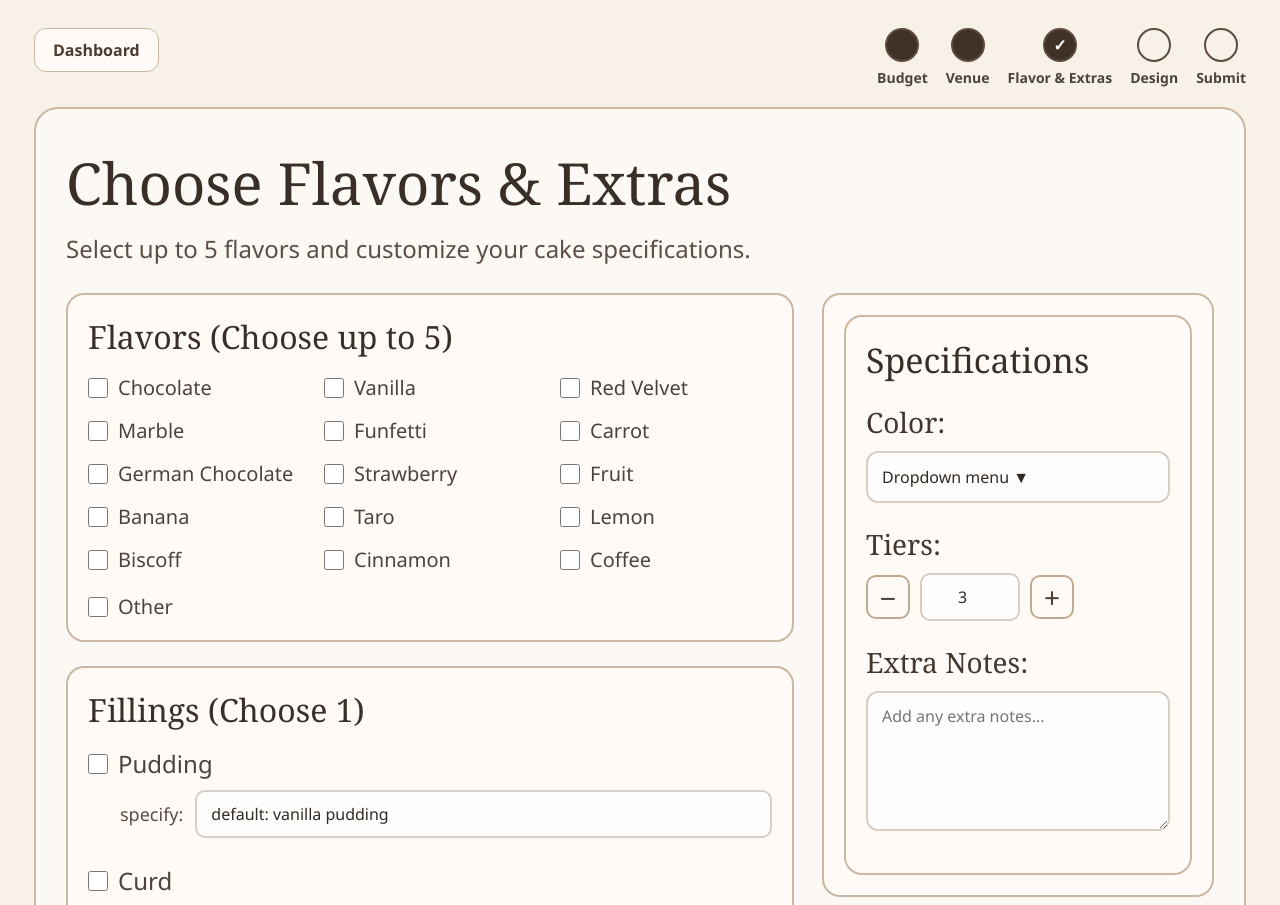
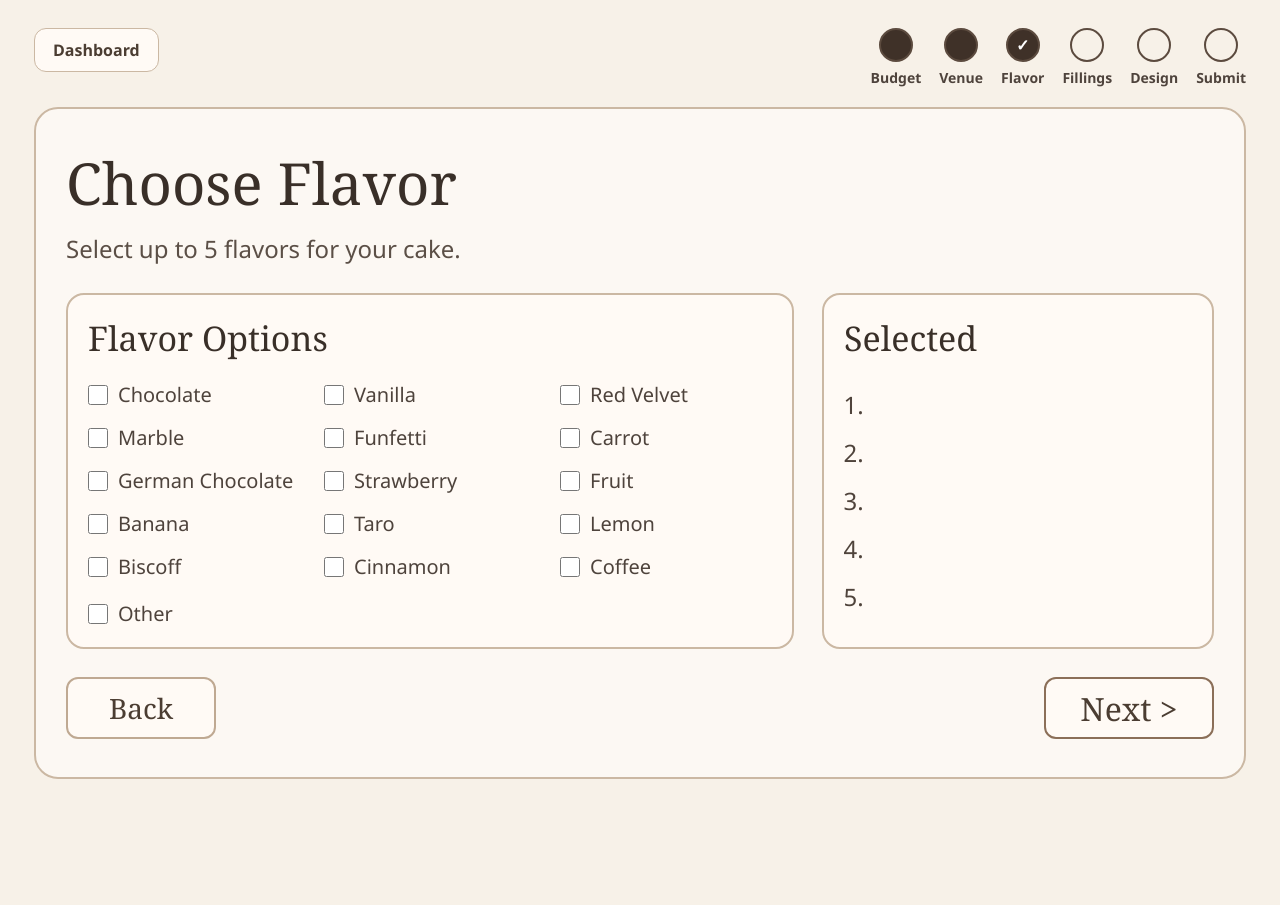
Before and after one commit to alexajimenez24/CakeTalk, a React (Create React App) app: page /flavor in a window 1280 px wide. Shown: the top 905 px of the page. After the commit the page ends 819 px from the top, so only its background shows below. Built offline with nearby package versions, Linux system fonts and the light colour scheme; sample sign-in values are in the browser's storage.

Commit message:
Revert "Combine Flavor and Fillings into one page, update progress tracker"
This reverts commit 9e446eec7f1e69b546cdafa5866c99b16721b615.

```diff
--- a/src/pages/DesignPage.js
+++ b/src/pages/DesignPage.js
@@ -76,6 +76,11 @@ export default function DesignPage() {
     navigate("/flavor");
   };
 
+  const handleGoFillings = () => {
+    saveDraft({ selectedDesign });
+    navigate("/fillings");
+  };
+
   const handleNext = () => {
     saveDraft({ selectedDesign });
     navigate("/submit");
@@ -89,7 +94,8 @@ export default function DesignPage() {
   const steps = [
     "Budget",
     "Venue",
-    "Flavor & Extras",
+    "Flavor",
+    "Fillings",
     "Design",
     "Submit"
   ];
@@ -105,15 +111,16 @@ export default function DesignPage() {
           {steps.map((step, index) => {
             const isBudget = index === 0;
             const isVenue = index === 1;
-            const isFlavorExtras = index === 2;
-            const isDesign = index === 3;
-            const isSubmit = index === 4;
+            const isFlavor = index === 2;
+            const isFillings = index === 3;
+            const isDesign = index === 4;
+            const isSubmit = index === 5;
 
             return (
               <div className="progress-step" key={step}>
                 <button
                   className={`progress-circle ${
-                    isBudget || isVenue || isFlavorExtras || isDesign
+                    isBudget || isVenue || isFlavor || isFillings || isDesign
                       ? "active"
                       : ""
                   }`}
@@ -123,8 +130,10 @@ export default function DesignPage() {
                       ? handleGoBudget
                       : isVenue
                       ? handleGoVenue
-                      : isFlavorExtras
+                      : isFlavor
                       ? handleGoFlavor
+                      : isFillings
+                      ? handleGoFillings
                       : isSubmit
                       ? handleNext
                       : undefined
@@ -179,7 +188,7 @@ export default function DesignPage() {
         </div>
 
         <div className="card-nav-row">
-          <button className="secondary-nav-btn" onClick={handleGoFlavor}>
+          <button className="secondary-nav-btn" onClick={handleGoFillings}>
             Back
           </button>
 
--- a/src/pages/FlavorPage.js
+++ b/src/pages/FlavorPage.js
@@ -1,9 +1,8 @@
-import React, { useEffect, useRef, useMemo, useState } from "react";
+import React, { useEffect, useMemo, useState } from "react";
 import { useNavigate } from "react-router-dom";
 
 const DRAFT_KEY = "caketalk_cake_draft";
 const MAX_FLAVORS = 5;
-const MAX_COLORS = 3;
 
 const flavorOptions = [
   "Chocolate",
@@ -23,109 +22,28 @@ const flavorOptions = [
   "Coffee"
 ];
 
-const fillingOptions = [
-  {
-    id: "pudding",
-    label: "Pudding",
-    defaultText: "default: vanilla pudding"
-  },
-  {
-    id: "curd",
-    label: "Curd",
-    defaultText: "default: lemon curd"
-  },
-  {
-    id: "jam",
-    label: "Jam",
-    defaultText: "default: strawberry jam"
-  },
-  {
-    id: "none",
-    label: "None (will default to frosting)",
-    defaultText: ""
-  }
-];
-
-const colorOptions = [
-  "White",
-  "Ivory",
-  "Cream",
-  "Champagne",
-  "Blush",
-  "Sage",
-  "Dusty Rose",
-  "Lavender",
-  "Sky Blue",
-  "Gold",
-  "Silver"
-];
-
 export default function FlavorPage() {
   const navigate = useNavigate();
-  const dropdownRef = useRef(null);
-
   const [selectedFlavors, setSelectedFlavors] = useState([]);
   const [otherChecked, setOtherChecked] = useState(false);
   const [otherFlavorText, setOtherFlavorText] = useState("");
-  const [flavorMessage, setFlavorMessage] = useState("");
-
-  const [selectedFilling, setSelectedFilling] = useState("");
-  const [fillingSpecs, setFillingSpecs] = useState({
-    pudding: "default: vanilla pudding",
-    curd: "default: lemon curd",
-    jam: "default: strawberry jam"
-  });
-  const [cakeColors, setCakeColors] = useState([]);
-  const [showColorMenu, setShowColorMenu] = useState(false);
-  const [tiers, setTiers] = useState(3);
-  const [extraNotes, setExtraNotes] = useState("");
-  const [colorMessage, setColorMessage] = useState("");
-
+  const [message, setMessage] = useState("");
   const [showLeaveModal, setShowLeaveModal] = useState(false);
 
   useEffect(() => {
     const savedDraft = JSON.parse(localStorage.getItem(DRAFT_KEY) || "{}");
 
-    // Load flavor data
     if (Array.isArray(savedDraft.selectedFlavors)) {
       setSelectedFlavors(savedDraft.selectedFlavors);
     }
+
     if (savedDraft.otherFlavorText) {
       setOtherFlavorText(savedDraft.otherFlavorText);
     }
+
     if (savedDraft.otherFlavorEnabled) {
       setOtherChecked(savedDraft.otherFlavorEnabled);
     }
-
-    // Load fillings data
-    if (savedDraft.selectedFilling) {
-      setSelectedFilling(savedDraft.selectedFilling);
-    }
-    if (savedDraft.fillingSpecs) {
-      setFillingSpecs(savedDraft.fillingSpecs);
-    }
-    if (Array.isArray(savedDraft.cakeColors)) {
-      setCakeColors(savedDraft.cakeColors);
-    }
-    if (savedDraft.cakeTiers) {
-      setTiers(savedDraft.cakeTiers);
-    }
-    if (savedDraft.extraNotes) {
-      setExtraNotes(savedDraft.extraNotes);
-    }
-  }, []);
-
-  useEffect(() => {
-    function handleClickOutside(event) {
-      if (dropdownRef.current && !dropdownRef.current.contains(event.target)) {
-        setShowColorMenu(false);
-      }
-    }
-
-    document.addEventListener("mousedown", handleClickOutside);
-    return () => {
-      document.removeEventListener("mousedown", handleClickOutside);
-    };
   }, []);
 
   const saveDraft = (updatedFields) => {
@@ -136,11 +54,6 @@ export default function FlavorPage() {
       selectedFlavors,
       otherFlavorEnabled: otherChecked,
       otherFlavorText,
-      selectedFilling,
-      fillingSpecs,
-      cakeColors,
-      cakeTiers: tiers,
-      extraNotes,
       ...updatedFields
     };
 
@@ -165,26 +78,26 @@ export default function FlavorPage() {
     if (alreadySelected) {
       const updated = selectedFlavors.filter((item) => item !== flavor);
       setSelectedFlavors(updated);
-      setFlavorMessage("");
+      setMessage("");
       saveDraft({ selectedFlavors: updated });
       return;
     }
 
     if (totalSelectedCount >= MAX_FLAVORS) {
-      setFlavorMessage("You can select up to 5 flavors.");
+      setMessage("You can select up to 5 flavors.");
       return;
     }
 
     const updated = [...selectedFlavors, flavor];
     setSelectedFlavors(updated);
-    setFlavorMessage("");
+    setMessage("");
     saveDraft({ selectedFlavors: updated });
   };
 
   const handleOtherToggle = () => {
     if (otherChecked) {
       setOtherChecked(false);
-      setFlavorMessage("");
+      setMessage("");
       saveDraft({
         otherFlavorEnabled: false,
         otherFlavorText
@@ -193,12 +106,12 @@ export default function FlavorPage() {
     }
 
     if (totalSelectedCount >= MAX_FLAVORS) {
-      setFlavorMessage("You can select up to 5 flavors.");
+      setMessage("You can select up to 5 flavors.");
       return;
     }
 
     setOtherChecked(true);
-    setFlavorMessage("");
+    setMessage("");
     saveDraft({
       otherFlavorEnabled: true,
       otherFlavorText
@@ -214,68 +127,40 @@ export default function FlavorPage() {
     });
   };
 
-  const handleSelectFilling = (fillingId) => {
-    const newValue = selectedFilling === fillingId ? "" : fillingId;
-    setSelectedFilling(newValue);
-    saveDraft({ selectedFilling: newValue });
-  };
-
-  const handleSpecChange = (id, value) => {
-    const updatedSpecs = {
-      ...fillingSpecs,
-      [id]: value
-    };
-    setFillingSpecs(updatedSpecs);
-    saveDraft({ fillingSpecs: updatedSpecs });
-  };
-
-  const handleColorToggle = (color) => {
-    const alreadySelected = cakeColors.includes(color);
-
-    if (alreadySelected) {
-      const updated = cakeColors.filter((item) => item !== color);
-      setCakeColors(updated);
-      setColorMessage("");
-      saveDraft({ cakeColors: updated });
-      return;
-    }
-
-    if (cakeColors.length >= MAX_COLORS) {
-      setColorMessage("You can select up to 3 colors.");
-      return;
-    }
-
-    const updated = [...cakeColors, color];
-    setCakeColors(updated);
-    setColorMessage("");
-    saveDraft({ cakeColors: updated });
-  };
-
-  const incrementTiers = () => {
-    const updated = Math.min(10, tiers + 1);
-    setTiers(updated);
-    saveDraft({ cakeTiers: updated });
-  };
-
-  const decrementTiers = () => {
-    const updated = Math.max(1, tiers - 1);
-    setTiers(updated);
-    saveDraft({ cakeTiers: updated });
-  };
-
   const handleGoBudget = () => {
-    saveDraft({});
+    saveDraft({
+      selectedFlavors,
+      otherFlavorEnabled: otherChecked,
+      otherFlavorText
+    });
     navigate("/budget");
   };
 
   const handleGoVenue = () => {
-    saveDraft({});
+    saveDraft({
+      selectedFlavors,
+      otherFlavorEnabled: otherChecked,
+      otherFlavorText
+    });
     navigate("/venue");
   };
 
+  const handleGoFillings = () => {
+    saveDraft({
+      selectedFlavors,
+      otherFlavorEnabled: otherChecked,
+      otherFlavorText
+    });
+    navigate("/fillings");
+  };
+
   const handleNext = () => {
-    saveDraft({});
-    navigate("/design");
+    saveDraft({
+      selectedFlavors,
+      otherFlavorEnabled: otherChecked,
+      otherFlavorText
+    });
+    navigate("/fillings");
   };
 
   const handleDashboardConfirm = () => {
@@ -286,7 +171,8 @@ export default function FlavorPage() {
   const steps = [
     "Budget",
     "Venue",
-    "Flavor & Extras",
+    "Flavor",
+    "Fillings",
     "Design",
     "Submit"
   ];
@@ -302,14 +188,14 @@ export default function FlavorPage() {
           {steps.map((step, index) => {
             const isBudget = index === 0;
             const isVenue = index === 1;
-            const isFlavorExtras = index === 2;
-            const isDesign = index === 3;
+            const isFlavor = index === 2;
+            const isFillings = index === 3;
 
             return (
               <div className="progress-step" key={step}>
                 <button
                   className={`progress-circle ${
-                    isBudget || isVenue || isFlavorExtras ? "active" : ""
+                    isBudget || isVenue || isFlavor ? "active" : ""
                   }`}
                   type="button"
                   onClick={
@@ -317,12 +203,12 @@ export default function FlavorPage() {
                       ? handleGoBudget
                       : isVenue
                       ? handleGoVenue
-                      : isDesign
-                      ? handleNext
+                      : isFillings
+                      ? handleGoFillings
                       : undefined
                   }
                 >
-                  {isFlavorExtras ? "✓" : ""}
+                  {isFlavor ? "✓" : ""}
                 </button>
                 <span className="progress-label">{step}</span>
               </div>
@@ -331,20 +217,17 @@ export default function FlavorPage() {
         </div>
       </div>
 
-      <div className="flavor-card combined-card">
+      <div className="flavor-card">
         <div className="flavor-header">
-          <h1 className="flavor-title">Choose Flavors & Extras</h1>
+          <h1 className="flavor-title">Choose Flavor</h1>
           <p className="flavor-subtitle">
-            Select up to 5 flavors and customize your cake specifications.
+            Select up to 5 flavors for your cake.
           </p>
         </div>
 
-        <div className="combined-layout">
-          {/* LEFT SIDE: MENUS */}
-          <div className="combined-left">
-            {/* Flavor Section */}
-            <div className="flavor-section">
-              <div className="flavor-menu-header">Flavors (Choose up to 5)</div>
+        <div className="flavor-layout">
+          <div className="flavor-menu-box">
+            <div className="flavor-menu-header">Flavor Options</div>
 
             <div className="flavor-grid">
               {flavorOptions.map((flavor) => (
@@ -380,119 +263,19 @@ export default function FlavorPage() {
               )}
             </div>
 
-              {flavorMessage && <p className="flavor-message">{flavorMessage}</p>}
+            {message && <p className="flavor-message">{message}</p>}
           </div>
 
-            {/* Fillings Section */}
-            <div className="fillings-section">
-              <div className="flavor-menu-header">Fillings (Choose 1)</div>
+          <div className="selected-box">
+            <h2 className="selected-title">Selected</h2>
 
-              <div className="fillings-options-list">
-                {fillingOptions.map((option) => (
-                  <div key={option.id} className="filling-row">
-                    <label className="filling-option">
-                      <input
-                        type="checkbox"
-                        checked={selectedFilling === option.id}
-                        onChange={() => handleSelectFilling(option.id)}
-                      />
-                      <span>{option.label}</span>
-                    </label>
-
-                    {option.id !== "none" && (
-                      <div className="specify-row">
-                        <span className="specify-label">specify:</span>
-                        <input
-                          type="text"
-                          className="specify-input"
-                          value={fillingSpecs[option.id] || ""}
-                          onChange={(e) =>
-                            handleSpecChange(option.id, e.target.value)
-                          }
-                        />
-                      </div>
-                    )}
-                  </div>
+            <ol className="selected-list">
+              {[0, 1, 2, 3, 4].map((index) => (
+                <li key={index}>
+                  {selectedDisplayList[index] ? selectedDisplayList[index] : ""}
+                </li>
               ))}
-              </div>
-            </div>
-          </div>
-
-          {/* RIGHT SIDE: SPECIFICATIONS */}
-          <div className="combined-right">
-            <div className="specification-box">
-              <h2 className="specification-title">Specifications</h2>
-
-              <div className="specification-field" ref={dropdownRef}>
-                <label>Color:</label>
-
-                <button
-                  type="button"
-                  className="multi-select-dropdown"
-                  onClick={() => setShowColorMenu((prev) => !prev)}
-                >
-                  {cakeColors.length > 0
-                    ? cakeColors.join(", ")
-                    : "Dropdown menu ▼"}
-                </button>
-
-                {showColorMenu && (
-                  <div className="multi-select-menu">
-                    {colorOptions.map((color) => (
-                      <label key={color} className="multi-select-option">
-                        <input
-                          type="checkbox"
-                          checked={cakeColors.includes(color)}
-                          onChange={() => handleColorToggle(color)}
-                        />
-                        <span>{color}</span>
-                      </label>
-                    ))}
-                  </div>
-                )}
-
-                {colorMessage && <p className="flavor-message">{colorMessage}</p>}
-              </div>
-
-              <div className="specification-field tiers-field">
-                <label>Tiers:</label>
-                <div className="tier-stepper">
-                  <button type="button" className="tier-btn" onClick={decrementTiers}>
-                    −
-                  </button>
-                  <input
-                    type="number"
-                    className="tier-input"
-                    value={tiers}
-                    min="1"
-                    max="10"
-                    onChange={(e) => {
-                      let value = Number(e.target.value);
-                      if (value < 1) value = 1;
-                      if (value > 10) value = 10;
-                      setTiers(value);
-                      saveDraft({ cakeTiers: value });
-                    }}
-                  />
-                  <button type="button" className="tier-btn" onClick={incrementTiers}>
-                    +
-                  </button>
-                </div>
-              </div>
-
-              <div className="specification-field notes-field">
-                <label>Extra Notes:</label>
-                <textarea
-                  className="extra-notes-input"
-                  value={extraNotes}
-                  onChange={(e) => {
-                    setExtraNotes(e.target.value);
-                    saveDraft({ extraNotes: e.target.value });
-                  }}
-                  placeholder="Add any extra notes..."
-                />
-              </div>
-            </div>
+            </ol>
           </div>
         </div>
 
@@ -515,16 +298,10 @@ export default function FlavorPage() {
               Your current progress may not be fully completed yet.
             </p>
             <div className="modal-actions">
-              <button
-                className="secondary-nav-btn"
-                onClick={() => setShowLeaveModal(false)}
-              >
+              <button className="secondary-nav-btn" onClick={() => setShowLeaveModal(false)}>
                 Continue Editing
               </button>
-              <button
-                className="next-btn modal-confirm-btn"
-                onClick={handleDashboardConfirm}
-              >
+              <button className="next-btn modal-confirm-btn" onClick={handleDashboardConfirm}>
                 Confirm
               </button>
             </div>
--- a/src/pages/SetBudgetPage.js
+++ b/src/pages/SetBudgetPage.js
@@ -96,7 +96,8 @@ export default function SetBudgetPage() {
   const steps = [
     "Budget",
     "Venue",
-    "Flavor & Extras",
+    "Flavor",
+    "Fillings",
     "Design",
     "Submit"
   ];
--- a/src/pages/SubmitPage.js
+++ b/src/pages/SubmitPage.js
@@ -48,6 +48,7 @@ export default function SubmitPage() {
   const handleGoBudget = () => navigate("/budget");
   const handleGoVenue = () => navigate("/venue");
   const handleGoFlavor = () => navigate("/flavor");
+  const handleGoFillings = () => navigate("/fillings");
   const handleGoDesign = () => navigate("/design");
 
   const handleConfirm = () => {
@@ -89,7 +90,8 @@ export default function SubmitPage() {
   const steps = [
     "Budget",
     "Venue",
-    "Flavor & Extras",
+    "Flavor",
+    "Fillings",
     "Design",
     "Submit"
   ];
@@ -105,15 +107,16 @@ export default function SubmitPage() {
           {steps.map((step, index) => {
             const isBudget = index === 0;
             const isVenue = index === 1;
-            const isFlavorExtras = index === 2;
-            const isDesign = index === 3;
-            const isSubmit = index === 4;
+            const isFlavor = index === 2;
+            const isFillings = index === 3;
+            const isDesign = index === 4;
+            const isSubmit = index === 5;
 
             return (
               <div className="progress-step" key={step}>
                 <button
                   className={`progress-circle ${
-                    isBudget || isVenue || isFlavorExtras || isDesign || isSubmit
+                    isBudget || isVenue || isFlavor || isFillings || isDesign || isSubmit
                       ? "active"
                       : ""
                   }`}
@@ -123,8 +126,10 @@ export default function SubmitPage() {
                       ? handleGoBudget
                       : isVenue
                       ? handleGoVenue
-                      : isFlavorExtras
+                      : isFlavor
                       ? handleGoFlavor
+                      : isFillings
+                      ? handleGoFillings
                       : isDesign
                       ? handleGoDesign
                       : undefined
--- a/src/pages/VenuePage.js
+++ b/src/pages/VenuePage.js
@@ -89,7 +89,8 @@ export default function VenuePage() {
   const steps = [
     "Budget",
     "Venue",
-    "Flavor & Extras",
+    "Flavor",
+    "Fillings",
     "Design",
     "Submit"
   ];
@@ -105,7 +106,7 @@ export default function VenuePage() {
           {steps.map((step, index) => {
             const isBudget = index === 0;
             const isVenue = index === 1;
-            const isFlavorExtras = index === 2;
+            const isFlavor = index === 2;
 
             return (
               <div className="progress-step" key={step}>
@@ -113,7 +114,7 @@ export default function VenuePage() {
                   className={`progress-circle ${isBudget || isVenue ? "active" : ""}`}
                   type="button"
                   onClick={
-                    isBudget ? handleGoBudget : isFlavorExtras ? handleGoFlavor : undefined
+                    isBudget ? handleGoBudget : isFlavor ? handleGoFlavor : undefined
                   }
                 >
                   {isVenue ? "✓" : ""}
--- a/src/styles.css
+++ b/src/styles.css
@@ -2182,92 +2182,6 @@ textarea {
 
   .bakery-address {
     font-size: 18px;
-  }
-
-  /* Combined Flavor & Fillings Page Styles */
-  .combined-card {
-    max-width: 1280px;
-    margin: 0 auto;
-    padding: 34px 30px 38px;
-  }
-
-  .combined-layout {
-    display: grid;
-    grid-template-columns: 1.3fr 0.7fr;
-    gap: 28px;
-    margin-bottom: 28px;
-  }
-
-  .combined-left {
-    display: flex;
-    flex-direction: column;
-    gap: 24px;
-  }
-
-  .flavor-section,
-  .fillings-section {
-    background: #fffaf5;
-    border: 2px solid #cbb8a3;
-    border-radius: 18px;
-    padding: 20px;
-  }
-
-  .combined-right {
-    background: #fffaf5;
-    border: 2px solid #cbb8a3;
-    border-radius: 18px;
-    padding: 20px;
-    height: fit-content;
-  }
-
-  .fillings-section .flavor-menu-header {
-    font-size: 32px;
-    margin-bottom: 16px;
-  }
-
-  .flavor-section .flavor-menu-header {
-    font-size: 32px;
-    margin-bottom: 16px;
-  }
-
-  @media (max-width: 1024px) {
-    .combined-layout {
-      grid-template-columns: 1fr;
-    }
-
-    .flavor-grid {
-      grid-template-columns: repeat(2, 1fr);
-    }
-
-    .combined-right {
-      height: auto;
-    }
-  }
-
-  @media (max-width: 768px) {
-    .combined-left {
-      gap: 16px;
-    }
-
-    .flavor-section,
-    .fillings-section,
-    .combined-right {
-      padding: 16px;
-    }
-
-    .flavor-menu-header {
-      font-size: 28px;
-      margin-bottom: 12px;
-    }
-
-    .flavor-grid {
-      grid-template-columns: repeat(2, 1fr);
-      gap: 12px 16px;
-    }
-
-    .specification-field label {
-      font-size: 24px;
-    }
     color: #5b4f46;
     line-height: 1.5;
   }
```
Also changed, not shown: src/App.js (+9 -0 lines). Lines whose indentation alone changed are shown as unchanged.
